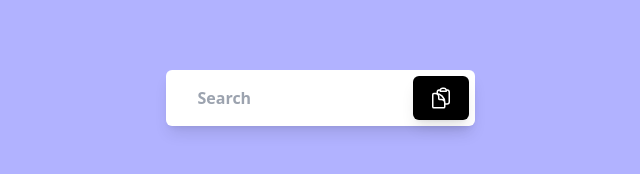
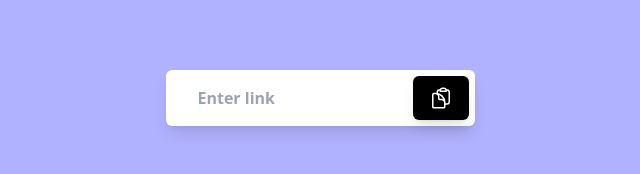
Before and after one commit to crnvl/qwq.sh, a Next.js app: page / in a window 1280 px wide. Shown: the part 302-476 px from the top of the page, without its empty margins (320-960 px from the left). Built offline with nearby package versions, Linux system fonts and the light colour scheme.

Commit message:
Update index.tsx

```diff
--- a/pages/index.tsx
+++ b/pages/index.tsx
@@ -61,7 +61,7 @@ const Home: NextPage = () => {
 			<div className={`flex flex-col md:flex-row justify-center m-auto gap-4`}>
 				<form onSubmit={createShortUrl}>
 					<div className="relative">
-						<input type="input" id="input" className="px-8 py-4 text-custom-400 font-bold rounded-md outline-none focus:shadow-lg transition ease-in-out duration-300" placeholder="Search" required />
+						<input type="input" id="input" className="px-8 py-4 text-custom-400 font-bold rounded-md outline-none focus:shadow-lg transition ease-in-out duration-300" placeholder="Enter link" required />
 						<div className="absolute right-1.5 bottom-1.5">
 							<div className='flex gap-2'>
 								{/* <button type='button' onClick={toggleZeroWidth} className='px-4 py-2.5 font-bold rounded-md bg-black text-white shadow-lg hover:shadow-none transition ease-in-out duration-300 active:scale-95 active:bg-white active:text-custom-400'>
```
